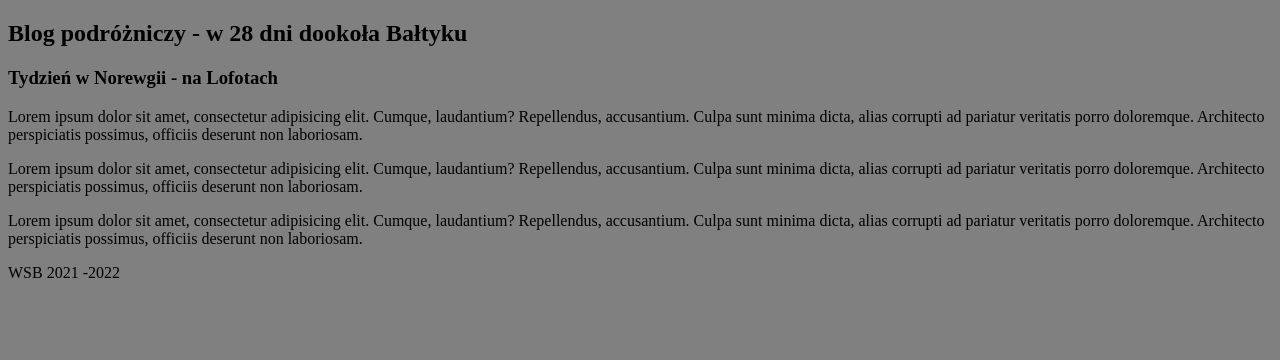
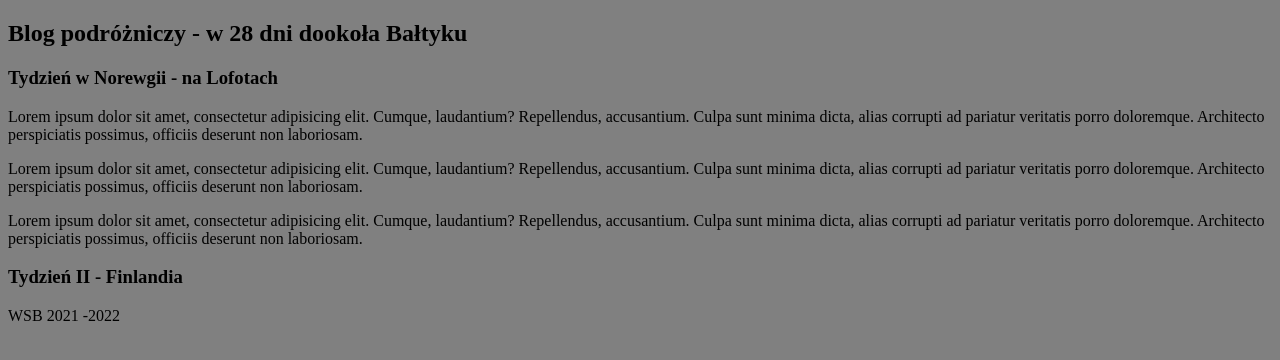
Before and after one commit to poprostumatii/projekt-wsb-2, a plain HTML site: page index.html in a window 1280 px wide. Drawn offline with Linux system fonts and the light colour scheme.

Commit message:
dodaj h3 Finlandia

```diff
--- a/index.html
+++ b/index.html
@@ -32,6 +32,8 @@
         sunt minima dicta, alias corrupti ad pariatur veritatis porro doloremque. Architecto perspiciatis possimus,
         officiis deserunt non laboriosam.</p>
 
+    <h3>Tydzień II - Finlandia</h3>
+
     <p>WSB 2021 -2022</p>
 </body>
 
```
